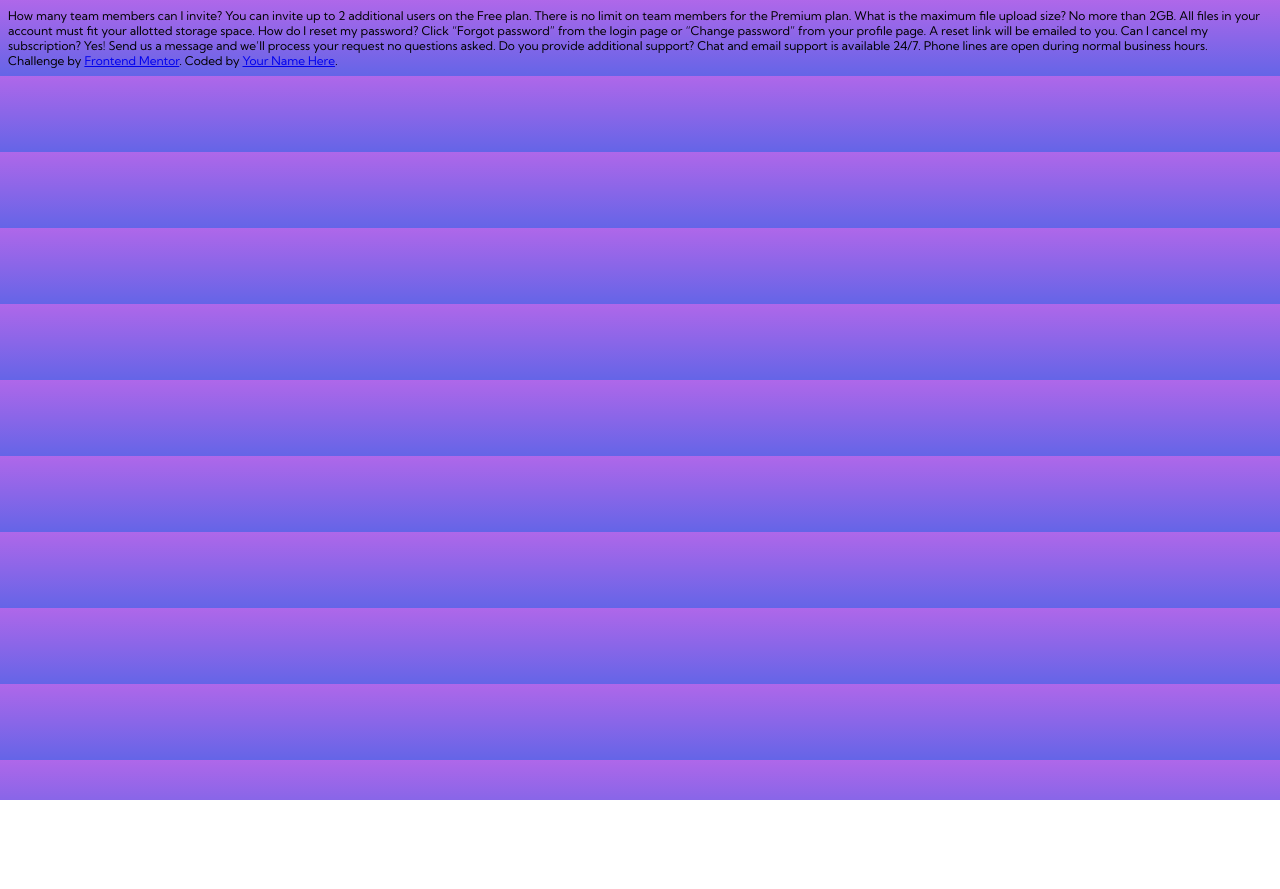
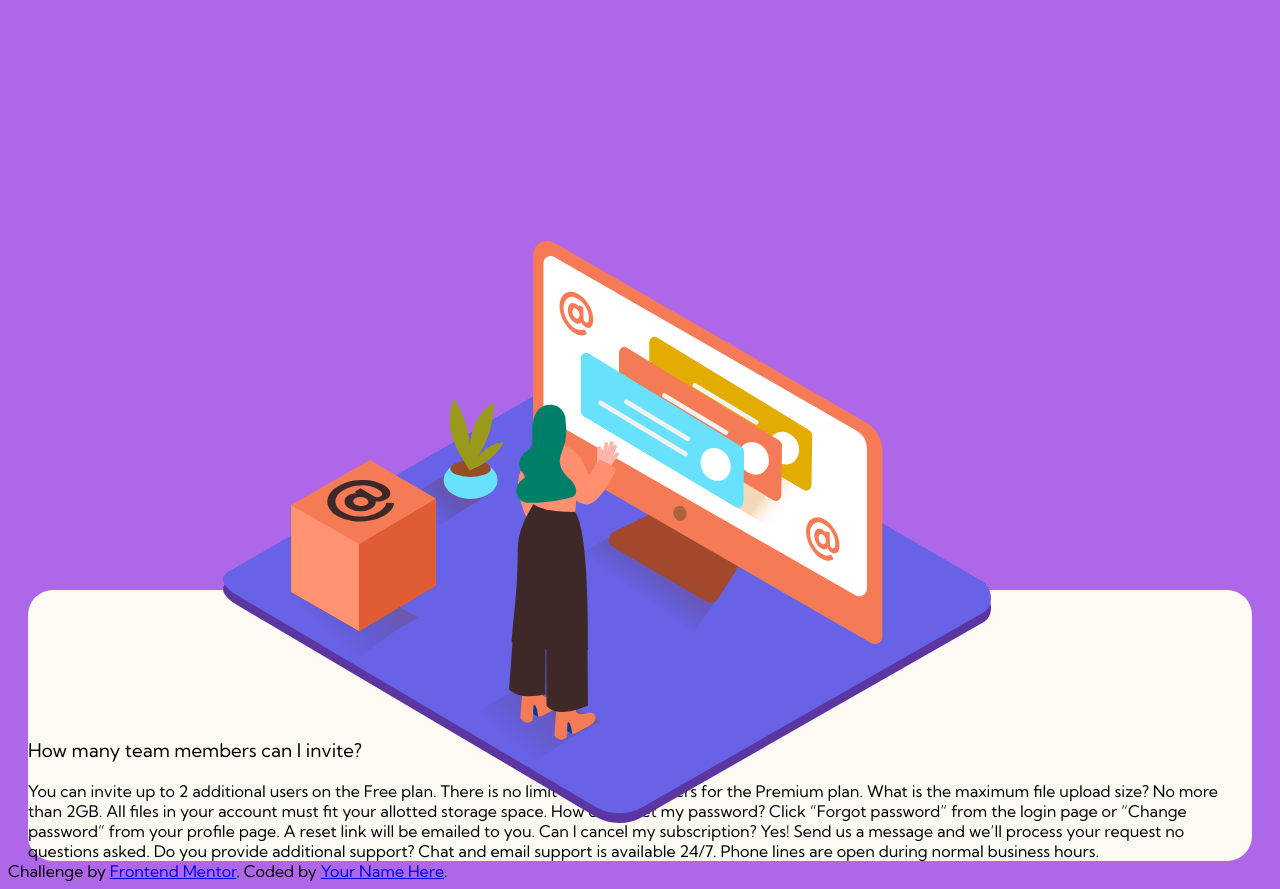
Before and after one commit to thibauttaglialatela/FAQ-accordion-card, a website: page index.html in a window 1280 px wide. Before the commit the page ends 800 px from the top, so only its background shows below. Drawn offline with Linux system fonts and the light colour scheme.

Commit message:
ajout image sur la card + bg

```diff
--- a/index.html
+++ b/index.html
@@ -1,40 +1,54 @@
 <!DOCTYPE html>
 <html lang="en">
-<head>
-    <meta charset="UTF-8">
-    <meta name="viewport" content="width=device-width, initial-scale=1.0">
+  <head>
+    <meta charset="UTF-8" />
+    <meta name="viewport" content="width=device-width, initial-scale=1.0" />
     <!-- displays site properly based on user's device -->
 
-    <link rel="icon" type="image/png" sizes="32x32" href="./images/favicon-32x32.png">
+    <link
+      rel="icon"
+      type="image/png"
+      sizes="32x32"
+      href="./images/favicon-32x32.png"
+    />
 
     <title>Frontend Mentor | FAQ Accordion Card</title>
 
-    <link rel="stylesheet" href="style.css">
-    <link rel="preconnect" href="https://fonts.googleapis.com">
-    <link rel="preconnect" href="https://fonts.gstatic.com" crossorigin>
-    <link href="https://fonts.googleapis.com/css2?family=Kumbh+Sans:wght@400;700&display=swap" rel="stylesheet">
-</head>
-<body>
-How many team members can I invite?
-You can invite up to 2 additional users on the Free plan. There is no limit on
-team members for the Premium plan.
+    <link rel="stylesheet" href="style.css" />
+    <link rel="preconnect" href="https://fonts.googleapis.com" />
+    <link rel="preconnect" href="https://fonts.gstatic.com" crossorigin />
+    <link
+      href="https://fonts.googleapis.com/css2?family=Kumbh+Sans:wght@400;700&display=swap"
+      rel="stylesheet"
+    />
+  </head>
+  <body>
 
-What is the maximum file upload size?
-No more than 2GB. All files in your account must fit your allotted storage space.
+<img src="./images/illustration-woman-online-mobile.svg" alt="illustration woman">
+      <section class="card">
+          <h1>FAQ</h1>
+          <div class="question">
+<h3>How many team members can I invite?</h3>
+          </div>
+          <div class="answer"></div>
+         You can invite up to 2 additional
+        users on the Free plan. There is no limit on team members for the Premium
+        plan. What is the maximum file upload size? No more than 2GB. All files in
+        your account must fit your allotted storage space. How do I reset my
+        password? Click “Forgot password” from the login page or “Change password”
+        from your profile page. A reset link will be emailed to you. Can I cancel
+        my subscription? Yes! Send us a message and we’ll process your request no
+        questions asked. Do you provide additional support? Chat and email support
+        is available 24/7. Phone lines are open during normal business hours.
+      </section>
 
-How do I reset my password?
-Click “Forgot password” from the login page or “Change password” from your profile page.
-A reset link will be emailed to you.
 
-Can I cancel my subscription?
-Yes! Send us a message and we’ll process your request no questions asked.
 
-Do you provide additional support?
-Chat and email support is available 24/7. Phone lines are open during normal business hours.
-
-<div class="attribution">
-    Challenge by <a href="https://www.frontendmentor.io?ref=challenge" target="_blank">Frontend Mentor</a>.
-    Coded by <a href="#">Your Name Here</a>.
-</div>
-</body>
+    <footer>
+      Challenge by
+      <a href="https://www.frontendmentor.io?ref=challenge" target="_blank"
+        >Frontend Mentor</a
+      >. Coded by <a href="#">Your Name Here</a>.
+    </footer>
+  </body>
 </html>
--- a/style.css
+++ b/style.css
@@ -1,5 +1,54 @@
+root {
+  --main-text: hsl(238, 29%, 16%);
+  --secondary-color: hsl(14, 88%, 65%);
+  box-sizing: border-box;
+  font-size: 12px;
+}
+
 body {
-    font-size: 12px;
-    background: linear-gradient(to top, hsl(240, 73%, 65%), hsl(273, 75%, 66%));
-    font-family: 'Kumbh Sans', sans-serif;
+  display: flex;
+  flex-direction: column;
+  min-height: 100vh;
+  font-family: "Kumbh Sans", sans-serif;
+  background-color: hsl(273, 75%, 66%);
 }
+
+footer {
+  margin-top: auto;
+}
+
+h1 {
+  text-align: center;
+  color: var(--main-text);
+  margin-top: 5rem;
+  font-weight: 700;
+}
+
+.card {
+    background-color: #fdf9f3;
+    border-radius: 25px;
+    min-height: fit-content;
+    margin: 0 20px 0 20px;
+}
+
+img {
+    height: auto;
+    width: 60vw;
+    transform: translate(28%, 40%);
+    /* box-shadow: -1px 21px 5px -1px rgba(0,0,0,0.39); */
+}
+
+.question {
+    display: flex;
+    justify-content: space-between;
+}
+
+h3 {
+    font-weight: 400;
+    margin-right: auto;
+
+}
+
+.question img {
+    border: red solid 1px
+}
```
Also changed, not shown: images/icon-arrow-down.svg.
